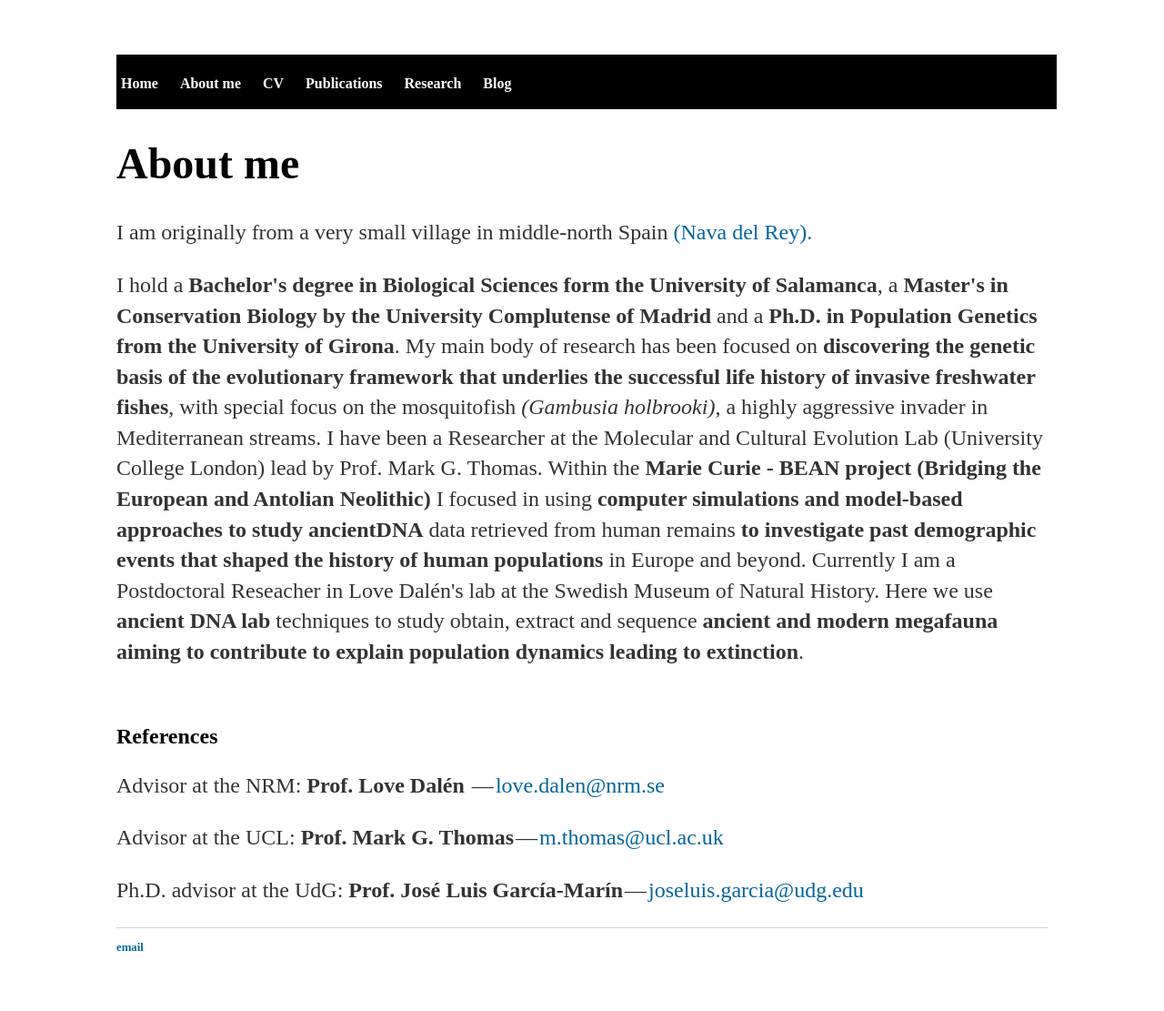
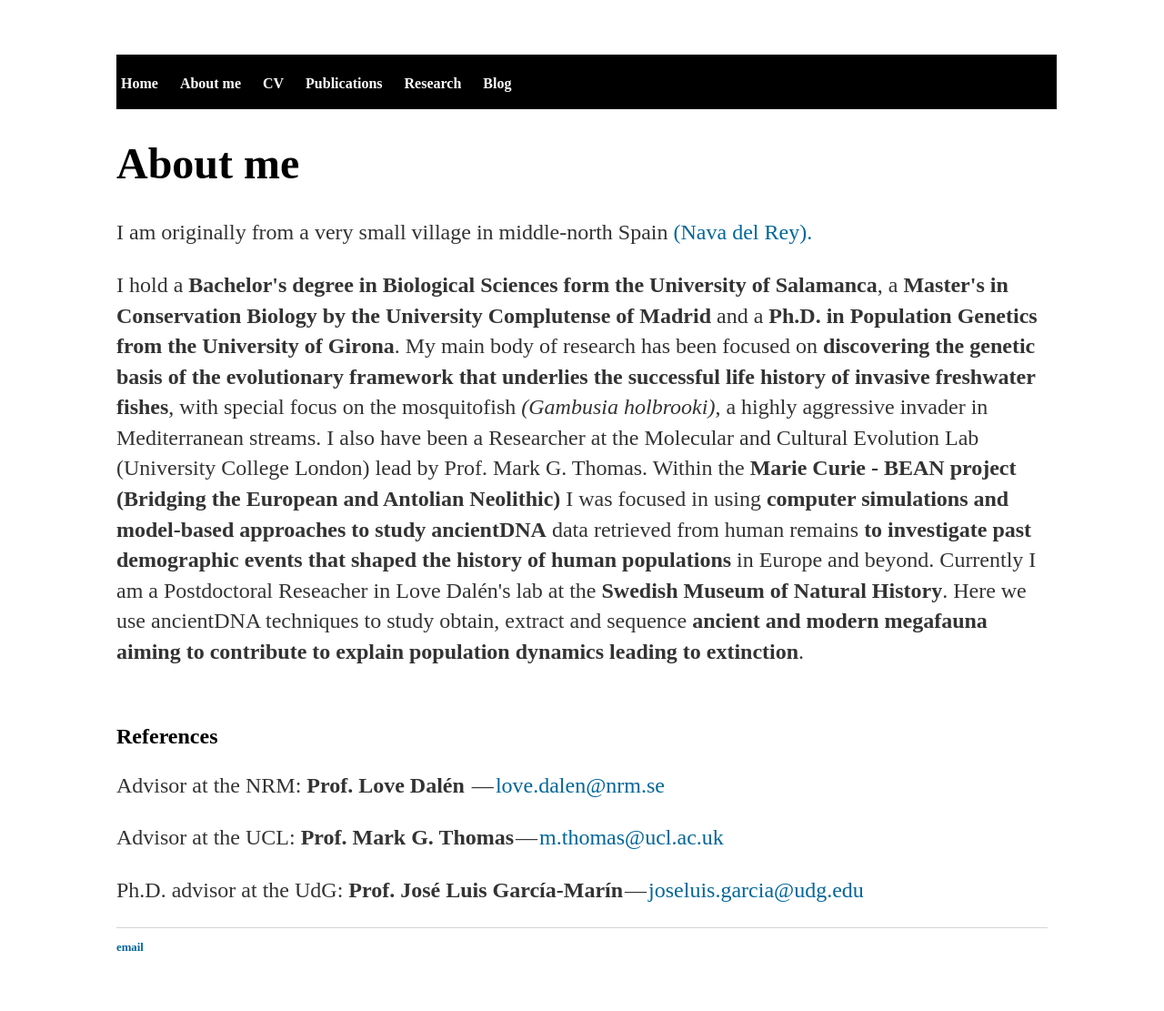
Before and after one commit to DiezMolino/diezmolino.github.io, a Jekyll site: the page about/index.html, which Jekyll copies as it is, in a window 1280 px wide. Shown: the whole page at 91% size. Built offline with Jekyll 4.4.1, drawn with Linux system fonts in a browser that asks for light colours.

Commit message:
Update index.html

```diff
--- a/about/index.html
+++ b/about/index.html
@@ -35,7 +35,7 @@
 
         		<p>I am originally from a very small village in middle-north Spain <a class='one' href='https://www.google.co.uk/webhp?sourceid=chrome-instant&ion=1&espv=2&ie=UTF-8#q=nava%20del%20rey'>(Nava del Rey).</a></p>
 
-        		<p>I hold a <b>Bachelor's degree in Biological Sciences form the University of Salamanca</b>, a <b>Master's in Conservation Biology by the University Complutense of Madrid</b> and a <b>Ph.D. in Population Genetics  from the University of Girona</b>. My main body of research has been focused on <b>discovering the genetic basis of the evolutionary framework that underlies the successful life history of invasive freshwater fishes</b>, with special focus on the mosquitofish <i>(Gambusia holbrooki)</i>, a highly aggressive invader in Mediterranean streams. I have been a Researcher at the Molecular and Cultural Evolution Lab (University College London) lead by Prof. Mark G. Thomas. Within the <b>Marie Curie - BEAN project (Bridging the European and Antolian Neolithic)</b> I focused in using <b>computer simulations and model-based approaches to study ancientDNA</b> data retrieved from human remains <b>to investigate past demographic events that shaped the history of human populations</b> in Europe and beyond. Currently I am a Postdoctoral Reseacher in Love Dalén's lab at the Swedish Museum of Natural History. Here we use <b>ancient DNA lab</b>  techniques to study obtain, extract and sequence <b>ancient and modern megafauna aiming to contribute to explain population dynamics leading to extinction</b>.</p>
+        		<p>I hold a <b>Bachelor's degree in Biological Sciences form the University of Salamanca</b>, a <b>Master's in Conservation Biology by the University Complutense of Madrid</b> and a <b>Ph.D. in Population Genetics  from the University of Girona</b>. My main body of research has been focused on <b>discovering the genetic basis of the evolutionary framework that underlies the successful life history of invasive freshwater fishes</b>, with special focus on the mosquitofish <i>(Gambusia holbrooki)</i>, a highly aggressive invader in Mediterranean streams. I also have been a Researcher at the Molecular and Cultural Evolution Lab (University College London) lead by Prof. Mark G. Thomas. Within the <b>Marie Curie - BEAN project (Bridging the European and Antolian Neolithic)</b> I was focused in using <b>computer simulations and model-based approaches to study ancientDNA</b> data retrieved from human remains <b>to investigate past demographic events that shaped the history of human populations</b> in Europe and beyond. Currently I am a Postdoctoral Reseacher in Love Dalén's lab at the <b>Swedish Museum of Natural History</b>. Here we use ancientDNA techniques to study obtain, extract and sequence <b>ancient and modern megafauna aiming to contribute to explain population dynamics leading to extinction</b>.</p>
 
 <br/>
 
```
